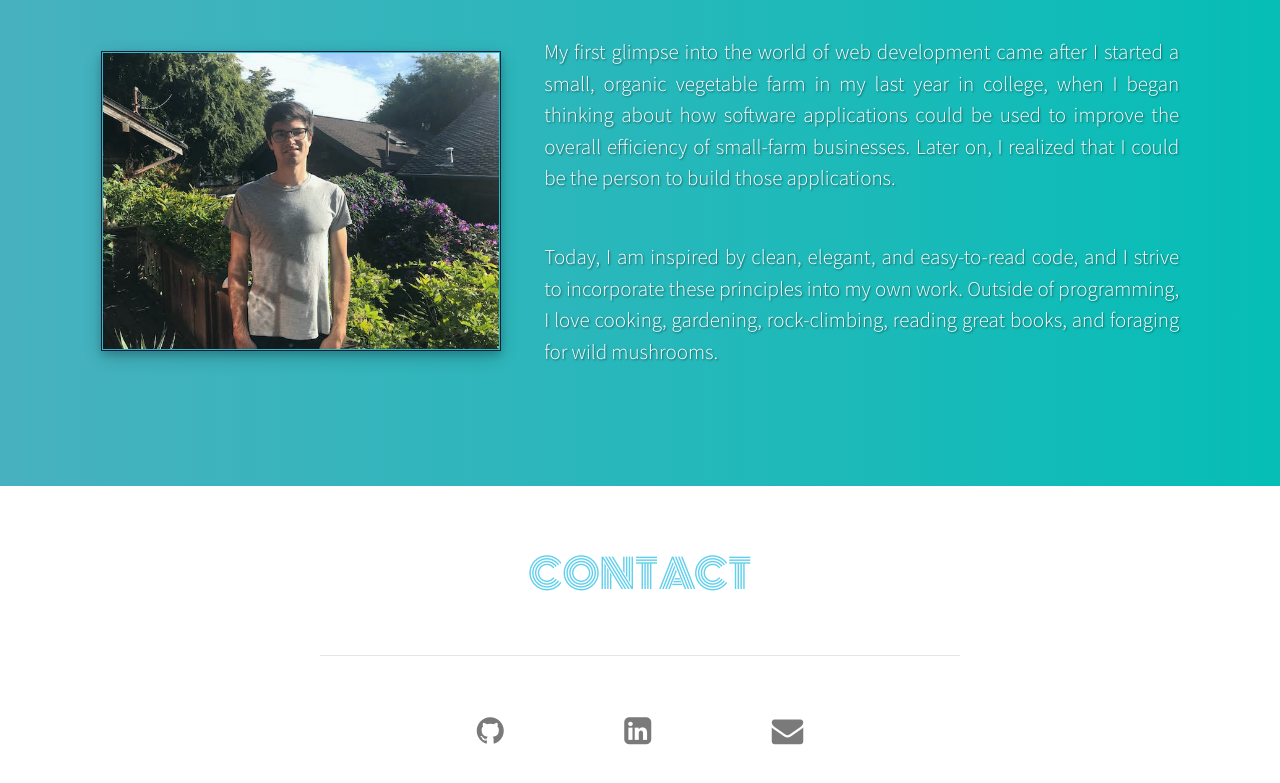
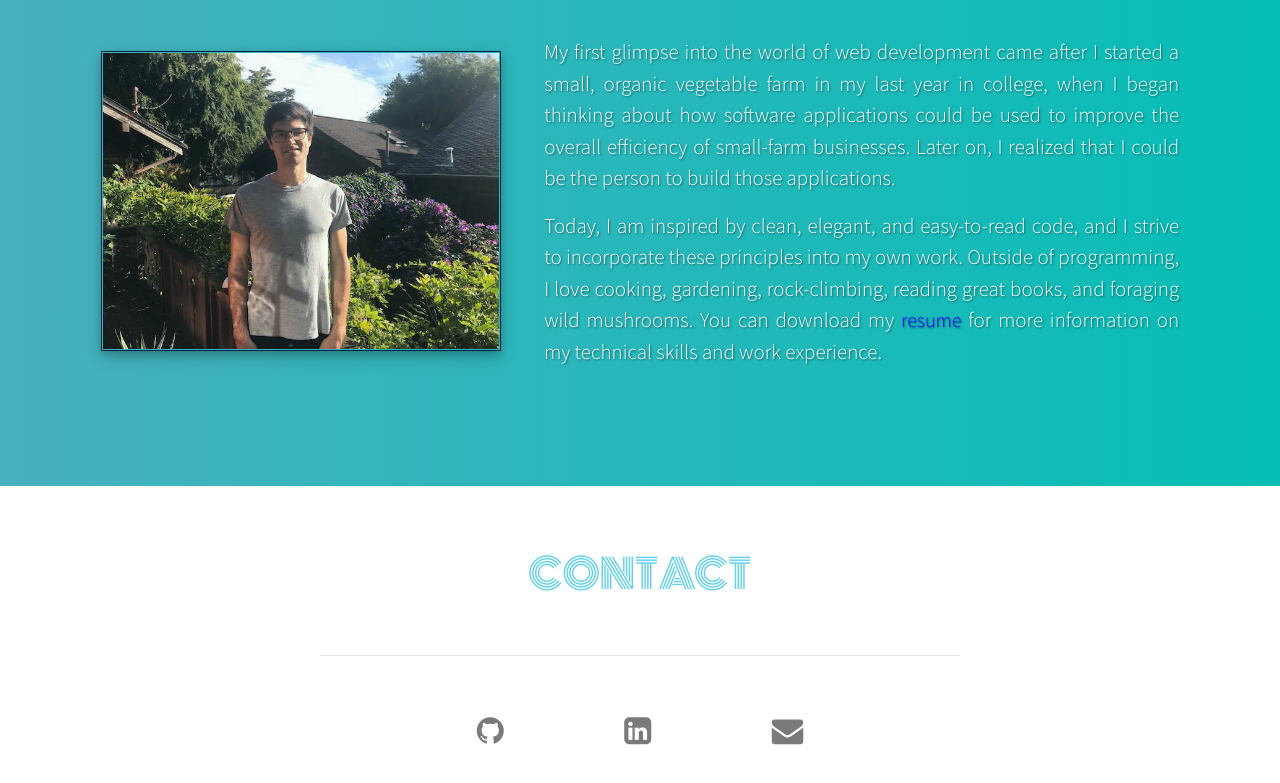
Before and after one commit to hteichei/hteichei.github.io, a plain HTML site: page index.html in a window 1280 px wide. Shown: the part 1968-2751 px from the top of the page. Drawn offline with nearby package versions, Linux system fonts and the light colour scheme.

Commit message:
Added resume and anchor tag to download it

```diff
--- a/index.css
+++ b/index.css
@@ -226,3 +226,7 @@ a.navbar-brand {
 .aboutMe {
   text-shadow: 1px 1px 2px rgba(0, 0, 0, 0.5);
 }
+
+#resume {
+  color: blue;
+}
--- a/index.html
+++ b/index.html
@@ -111,12 +111,12 @@
                         businesses.  Later on, I realized that I could be the person
                         to build those applications.
                         </p>
-                        <br>
                         <p>
                         Today, I am inspired by clean, elegant,
                         and easy-to-read code, and I strive to incorporate these principles into my own
                         work.  Outside of programming, I love cooking, gardening, rock-climbing, reading
-                        great books, and foraging for wild mushrooms.
+                        great books, and foraging wild mushrooms.  You can download my <a id='resume' href="HTeicheira_Resume_2018.pdf" download ="HTeicheira_Resume_2018.pdf" target="_blank">resume</a> for more information
+                        on my technical skills and work experience.
                       </p>
               </div>
               </div>
```
Also changed, not shown: 1 other file.
